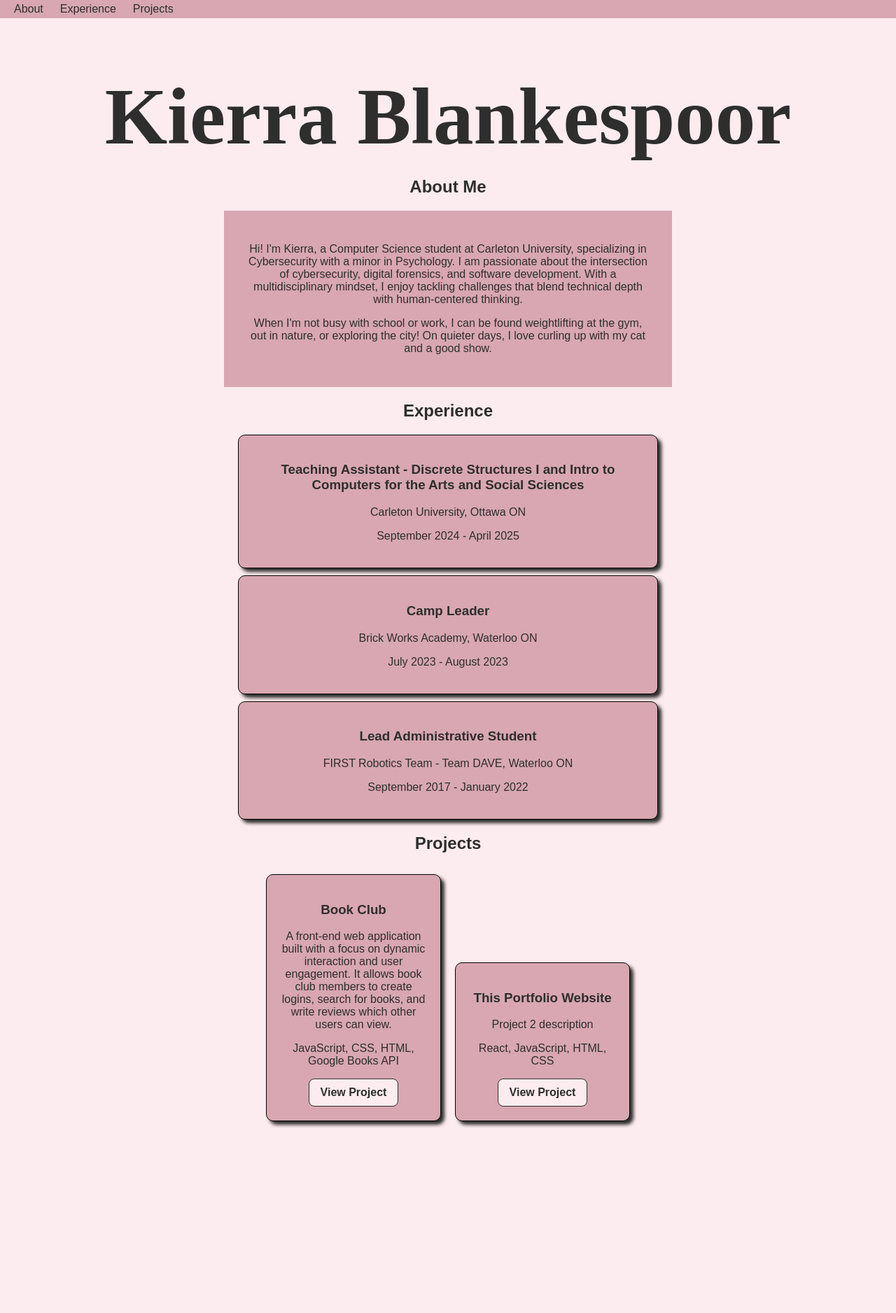
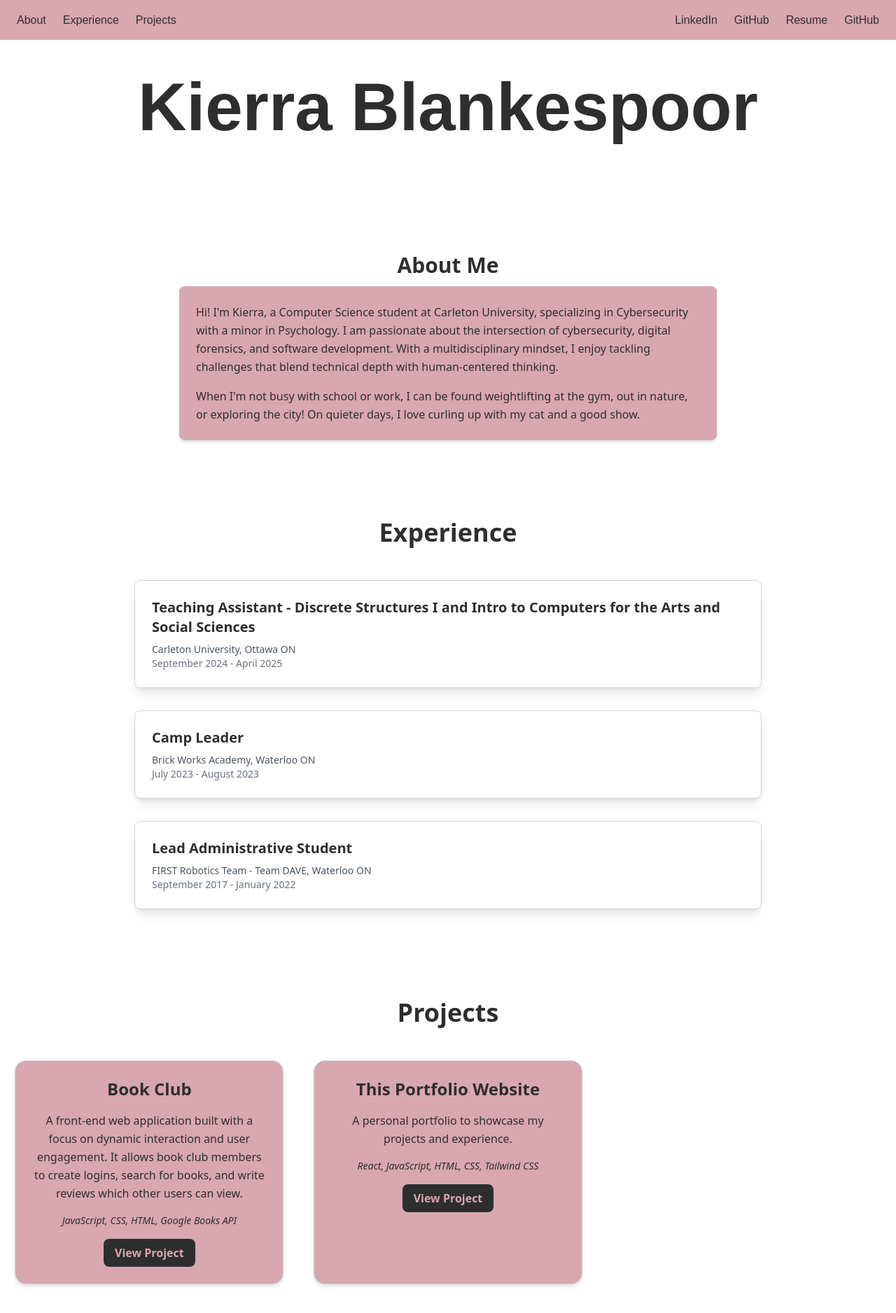
Before and after one commit to kierrabl/Portfolio-Website, a React (Create React App) app: page / in a window 1280 px wide. Shown: the top 1876 px of the page at 70% size. Before the commit the page ends 1612 px from the top, so only its background shows below. Built offline with nearby package versions, Linux system fonts and the light colour scheme.

Commit message:
Implemented tailwindcss and updated a few components, did brief formatting for others

```diff
--- a/package.json
+++ b/package.json
@@ -3,6 +3,8 @@
   "version": "0.1.0",
   "private": true,
   "dependencies": {
+    "@tailwindcss/cli": "^4.1.5",
+    "@tailwindcss/postcss7-compat": "^2.2.17",
     "@testing-library/dom": "^10.4.0",
     "@testing-library/jest-dom": "^6.6.3",
     "@testing-library/react": "^16.3.0",
@@ -12,6 +14,9 @@
     "react-router-dom": "^7.5.3",
     "react-router-hash-link": "^2.4.3",
     "react-scripts": "5.0.1",
+    "react-tsparticles": "^2.12.2",
+    "tailwindcss": "^3.4.9",
+    "tsparticles": "^3.8.1",
     "web-vitals": "^2.1.4"
   },
   "scripts": {
--- /dev/null
+++ b/postcss.config.js
@@ -0,0 +1,6 @@
+export default {
+	plugins: {
+		tailwindcss: {},
+		autoprefixer: {}
+	}
+};
--- a/src/content/About.js
+++ b/src/content/About.js
@@ -1,12 +1,16 @@
 function About() {
-	return <section id="About" className="aboutSection">
-		<h1>Kierra Blankespoor</h1>
-		<h2>About Me</h2>
+	return (
+		<section className="py-12 px-4 bg-white">
+			<h1 className="font-navFont text-5xl md:text-8xl font-bold text-center text-custom-navText mb-40">
+				Kierra Blankespoor
+			</h1>
+			<h2 className="text-3xl font-semibold text-center text-custom-navText mb-3">About Me</h2>
 
-		<section className="aboutParagraph">
+			<section className="bg-custom-navBackground text-custom-navText rounded-lg shadow-md max-w-3xl mx-auto p-6 space-y-4 leading-relaxed">
 				<p>
 					Hi! I'm Kierra, a Computer Science student at Carleton University, specializing in Cybersecurity with a minor in Psychology.
-				I am passionate about the intersection of cybersecurity, digital forensics, and software development. With a multidisciplinary mindset, I enjoy tackling challenges that blend technical depth with human-centered thinking.
+					I am passionate about the intersection of cybersecurity, digital forensics, and software development. With a multidisciplinary mindset,
+					I enjoy tackling challenges that blend technical depth with human-centered thinking.
 				</p>
 				<p>
 					When I'm not busy with school or work, I can be found weightlifting at the gym, out in nature, or exploring the city!
@@ -14,6 +18,7 @@ function About() {
 				</p>
 			</section>
 		</section>
+	);
 }
 
 export default About;
--- a/src/content/Experience.js
+++ b/src/content/Experience.js
@@ -4,29 +4,31 @@ const experiences = [
 	{
 		job: "Teaching Assistant - Discrete Structures I and Intro to Computers for the Arts and Social Sciences",
 		companyAndLocation: "Carleton University, Ottawa ON",
-		timeFrame: "September 2024 - April 2025"
+		timeFrame: "September 2024 - April 2025",
 	},
-
 	{
 		job: "Camp Leader",
 		companyAndLocation: "Brick Works Academy, Waterloo ON",
-		timeFrame: "July 2023 - August 2023"
+		timeFrame: "July 2023 - August 2023",
 	},
-
 	{
 		job: "Lead Administrative Student",
 		companyAndLocation: "FIRST Robotics Team - Team DAVE, Waterloo ON",
-		timeFrame: "September 2017 - January 2022"
+		timeFrame: "September 2017 - January 2022",
 	},
-]
+];
 
 function Experience() {
-	return <section id="Experience" className="experienceSection">
-		<h2>Experience</h2>
-		{experiences.map((experience, index) => (
-			<ExperienceCard key={index} {...experience} />
-		))}
-	</section>
+	return (
+		<section id="Experience" className="py-16 px-4 bg-white">
+			<h2 className="text-4xl font-bold text-center text-custom-navText mb-12">Experience</h2>
+			<div className="flex flex-col gap-8 max-w-4xl mx-auto">
+				{experiences.map((experience, index) => (
+					<ExperienceCard key={index} {...experience} />
+				))}
+			</div>
+		</section>
+	);
 }
 
 export default Experience;
--- a/src/content/ExperienceCard.js
+++ b/src/content/ExperienceCard.js
@@ -1,11 +1,11 @@
-function ExperienceCard({job, companyAndLocation, timeFrame}) {
-	return(
-		<div className="experienceCard">
-			<h3>{job}</h3>
-			<p>{companyAndLocation}</p>
-			<p>{timeFrame}</p>
+function ExperienceCard({ job, companyAndLocation, timeFrame }) {
+	return (
+		<div className="experienceCard p-6 border border-gray-300 rounded-lg shadow-lg bg-white">
+			<h3 className="text-xl font-semibold text-custom-navText mb-2">{job}</h3>
+			<p className="text-gray-600 text-sm">{companyAndLocation}</p>
+			<p className="text-gray-500 text-sm">{timeFrame}</p>
 		</div>
 	);
 }
 
-export default ExperienceCard
+export default ExperienceCard;
--- a/src/content/Navbar.js
+++ b/src/content/Navbar.js
@@ -1,16 +1,30 @@
 import {HashLink as Link} from "react-router-hash-link";
 
 function Navbar() {
-	return <nav className="nav">
-		<ul>
-			<li className="about">
-				<Link to="#About">About</Link>
+	return <nav className="bg-custom-navBackground flex justify-between items-center px-6 py-4">
+		<ul className="flex space-x-6">
+			<li>
+				<Link class="text-custom-navText font-navFont hover:text-black" to="#About">About</Link>
 			</li>
-			<li className="experience">
-				<Link to="#Experience">Experience</Link>
+			<li>
+				<Link class="text-custom-navText font-navFont hover:text-black" to="#Experience">Experience</Link>
 			</li>
-			<li className="projects">
-				<Link to="#Projects">Projects</Link>
+			<li>
+				<Link class="text-custom-navText font-navFont hover:text-black" to="#Projects">Projects</Link>
+			</li>
+		</ul>
+		<ul className="flex space-x-6">
+			<li>
+				<a class="text-custom-navText font-navFont hover:text-black" href="https://www.linkedin.com/in/kierra-blankespoor">LinkedIn</a>
+			</li>
+			<li>
+				<a class="text-custom-navText font-navFont hover:text-black" href="https://github.com/kierrabl">GitHub</a>
+			</li>
+			<li>
+				<a class="text-custom-navText font-navFont hover:text-black" href="https://drive.google.com/file/d/1j2Scyxv3o32FTp7Ax34uI9b3jTP_lJ9c/view?usp=sharing">Resume</a>
+			</li>
+			<li>
+				<a class="text-custom-navText font-navFont hover:text-black" href="mailto:kierra.blankespoor@gmail.com">GitHub</a>
 			</li>
 		</ul>
 	</nav>
--- a/src/content/ProjectCard.js
+++ b/src/content/ProjectCard.js
@@ -1,12 +1,19 @@
-function ProjectCard({title, description, languages, link}) {
-	return(
-		<div className="projectCard">
-			<h3>{title}</h3>
-			<p>{description}</p>
-			<p>{languages}</p>
-			<a href={link} target="_blank" rel="noopener noreferrer" className="projectButton">View Project</a>
+function ProjectCard({ title, description, languages, link }) {
+	return (
+		<div className="bg-custom-navBackground text-custom-navText border border-gray-300 rounded-2xl shadow-md p-6 max-w-sm w-full text-center space-y-4">
+			<h3 className="text-2xl font-semibold">{title}</h3>
+			<p className="text-base leading-relaxed">{description}</p>
+			<p className="italic text-sm">{languages}</p>
+			<a
+				href={link}
+				target="_blank"
+				rel="noopener noreferrer"
+				className="inline-block bg-custom-navText text-custom-navBackground font-bold py-2 px-4 rounded-lg transition-colors duration-300 hover:bg-gray-800"
+			>
+				View Project
+			</a>
 		</div>
 	);
 }
 
-export default ProjectCard
+export default ProjectCard;
--- a/src/content/Projects.js
+++ b/src/content/Projects.js
@@ -3,28 +3,30 @@ import ProjectCard from "./ProjectCard";
 const projects = [
 	{
 		title: "Book Club",
-		description: "A front-end web application built with a focus on dynamic interaction and user engagement. It allows book club members to create logins, search for books, and write reviews which other users can view.",
+		description:
+			"A front-end web application built with a focus on dynamic interaction and user engagement. It allows book club members to create logins, search for books, and write reviews which other users can view.",
 		languages: "JavaScript, CSS, HTML, Google Books API",
 		link: "https://github.com/kierrabl/Book-Club",
 	},
-
 	{
 		title: "This Portfolio Website",
-		description: "Project 2 description",
-		languages: "React, JavaScript, HTML, CSS",
+		description: "A personal portfolio to showcase my projects and experience.",
+		languages: "React, JavaScript, HTML, CSS, Tailwind CSS",
 		link: "https://github.com/kierrabl/Portfolio-Website",
 	},
-]
+];
 
 function Projects() {
-	return <section id="Projects" className="projectsSection">
-		<h2>Projects</h2>
-		<section className="projectsGrid">
-			{projects.map((project, index) => (
-				<ProjectCard key={index} {...project} />
-			))}
+	return (
+		<section id="Projects" className="py-16 px-4 bg-[#FDECEF]">
+			<h2 className="text-4xl font-bold text-center text-custom-navText mb-12">Projects</h2>
+			<div className="grid grid-cols-1 md:grid-cols-2 lg:grid-cols-3 gap-8 justify-items-center">
+				{projects.map((project, index) => (
+					<ProjectCard key={index} {...project} />
+				))}
+			</div>
 		</section>
-	</section>
+	);
 }
 
 export default Projects;
--- a/src/styles.css
+++ b/src/styles.css
@@ -1,4 +1,4 @@
-* {
+/** {
 	box-sizing: border-box;
 	text-align: center;
 }
@@ -12,12 +12,11 @@ h1 {
 }
 
 body {
-	display: flex;
-	justify-content: center;
 	font-family: 'Nunito', sans-serif;
 	background-color: #FDECEF;
 	color: #2E2E2E;
 	margin: 0;
+	overflow-x: hidden;
 }
 
 .nav {
@@ -45,14 +44,6 @@ body {
 	display: flex;
 	align-items: center;
 	padding: .25rem;
-}
-
-.nav li.active {
-	background-color: #555;
-}
-
-.nav li:hover {
-	background-color: #777;
 }
 
 .aboutParagraph {
@@ -101,3 +92,13 @@ body {
 	display: block;
 	background-color: #D8A7B1;
 }
+
+.projectLanguages {
+	font-style: italic;
+}*/
+
+@import 'tailwindcss/base';
+@import 'tailwindcss/components';
+@import 'tailwindcss/utilities';
+@import url('https://fonts.googleapis.com/css2?family=Playfair+Display&display=swap');
+@import url('https://fonts.googleapis.com/css2?family=Nunito:wght@400;600;700&display=swap');
--- /dev/null
+++ b/tailwind.config.js
@@ -0,0 +1,17 @@
+/** @type {import('tailwindcss').Config} */
+export default {
+	content: ['./src/**/*.{html,js,ts}', './src/*.{html,js,ts}'],
+	theme: {
+		extend: {
+			colors: {
+				'custom-navBackground':'#D8A7B1',
+				'custom-navText':'#2E2E2E'
+			},
+			fontFamily: {
+				nameFont:["Playfair Display", 'serif'],
+				navFont: ["Nunito", 'sans-serif']
+			}
+		}
+	},
+	plugins: []
+};
```
Also changed, not shown: 1 other file (tests, documents, lock files or other folders). Lines whose indentation alone changed are shown as unchanged.
